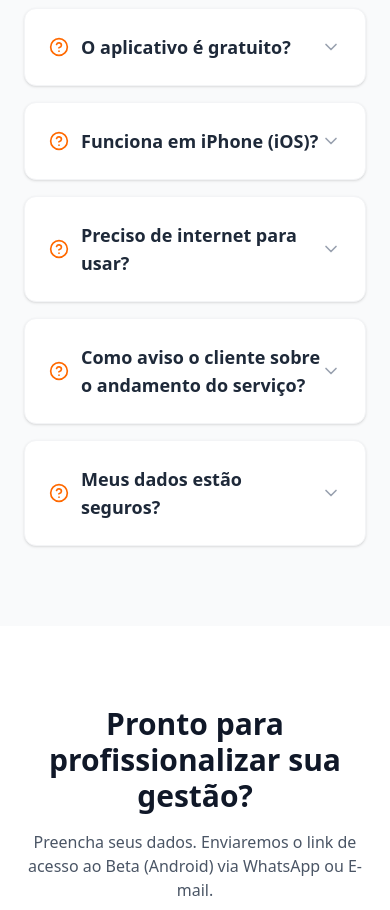
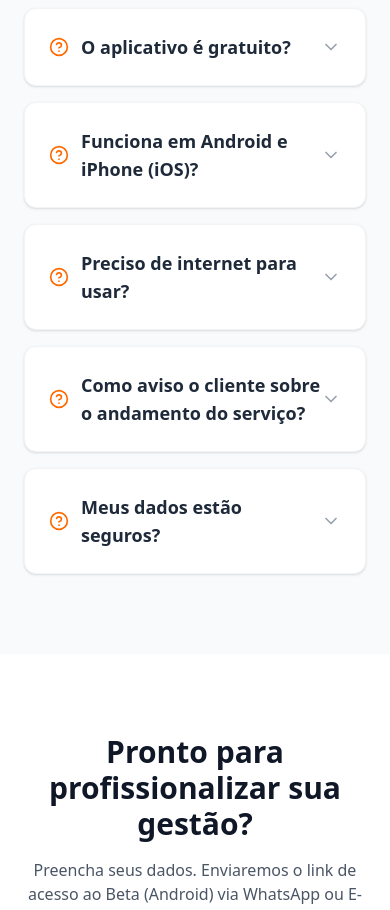
Before and after one commit to jamilsalomao/ezzy-landing-page, a React (Vite) app: page / in a window 390 px wide. Shown: the part 5140-6050 px from the top of the page. Built offline with nearby package versions, Linux system fonts and the light colour scheme.

Commit message:
feat: atualiza FAQ - Atualiza FAQ da Home informando suporte Beta para Android e iPhone (iOS).

```diff
--- a/src/pages/Home.jsx
+++ b/src/pages/Home.jsx
@@ -33,9 +33,9 @@ const faqData = [
       "Sim! Durante a fase Beta, o uso do Ezzy é totalmente gratuito para todos os recursos.",
   },
   {
-    question: "Funciona em iPhone (iOS)?",
+    question: "Funciona em Android e iPhone (iOS)?",
     answer:
-      "No momento, o Ezzy está disponível exclusivamente para Android. A versão para iOS está em desenvolvimento.",
+      "Sim! Atualmente o Ezzy está em fase Beta e já está disponível tanto para dispositivos Android quanto para iPhone (iOS).",
   },
   {
     question: "Preciso de internet para usar?",
```
